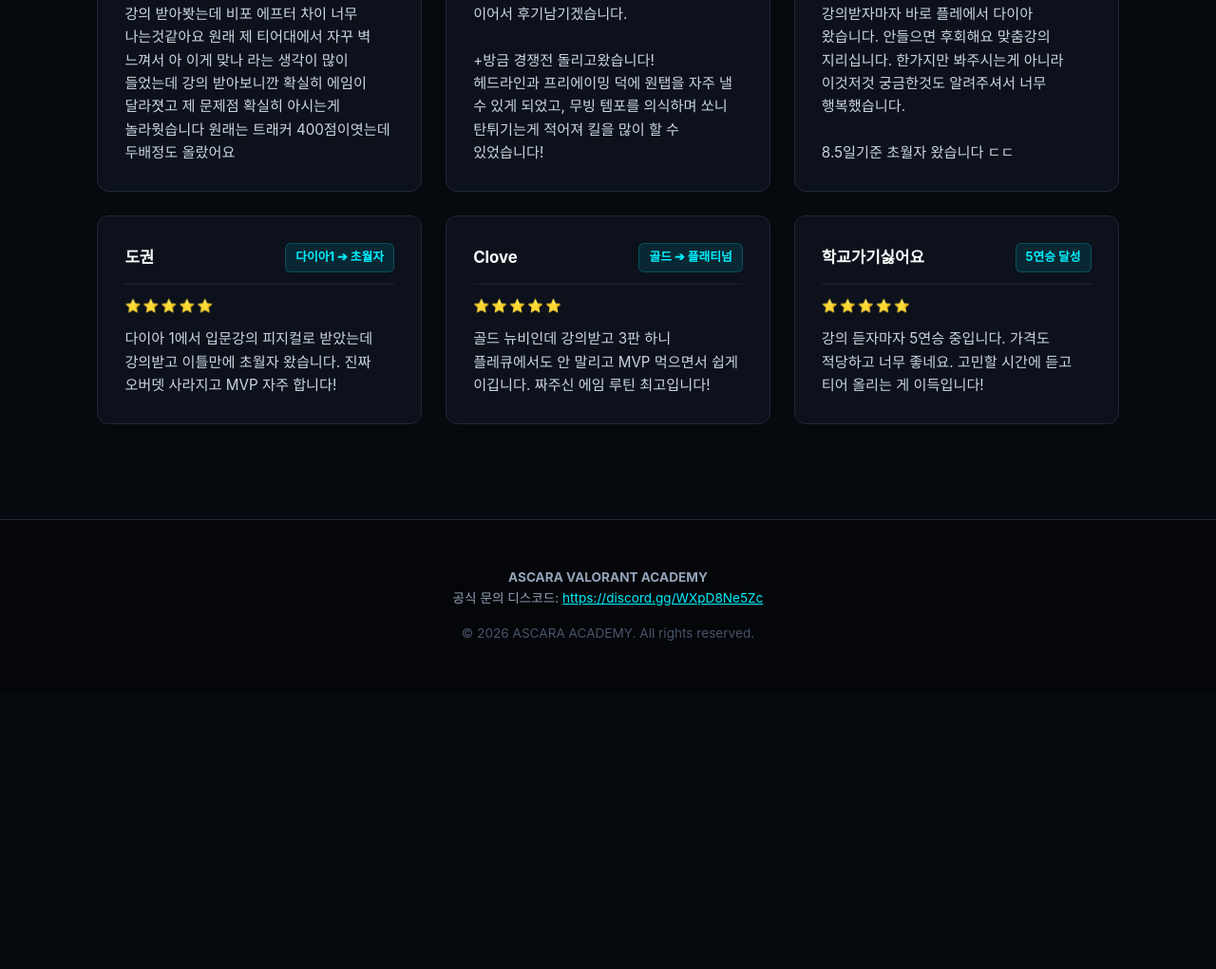
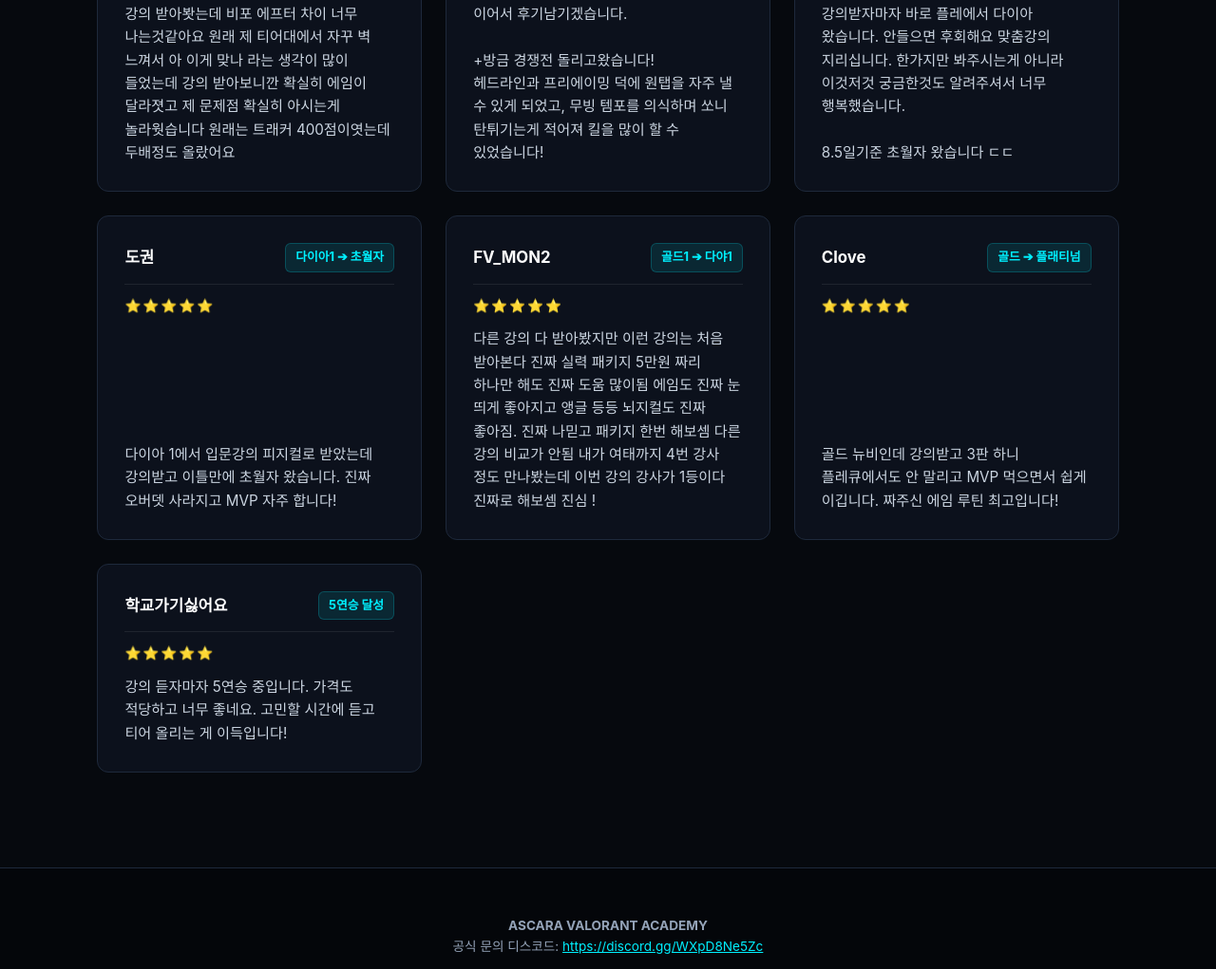
Before and after one commit to ascara-academy/ASCARA-ACADEMY, a plain HTML site: page index.html in a window 1280 px wide. Shown: the part 4345-5366 px from the top of the page at 95% size. Before the commit the page ends 5074 px from the top, so only its background shows below. Drawn offline with Linux system fonts and the light colour scheme.

Commit message:
Update index.html

```diff
--- a/index.html
+++ b/index.html
@@ -888,6 +888,18 @@
         <div class="review-text-content">다이아 1에서 입문강의 피지컬로 받았는데 강의받고 이틀만에 초월자 왔습니다. 진짜 오버뎃 사라지고 MVP 자주 합니다!</div>
       </div>
 
+       <div class="review-card-item">
+        <div>
+          <div class="review-user-info">
+            <span>FV_MON2</span>
+            <span class="review-tier-badge">골드1 ➔ 다야1</span>
+          </div>
+          <div class="review-stars">⭐⭐⭐⭐⭐</div>
+        </div>
+        <div class="review-text-content">다른 강의 다 받아봤지만 이런 강의는 처음 받아본다 진짜 실력 패키지 5만원 짜리
+        하나만 해도 진짜 도움 많이됨 에임도 진짜 눈 띄게 좋아지고 앵글 등등 뇌지컬도 진짜 좋아짐. 진짜 나믿고 패키지 한번 해보셈 다른 강의 비교가 안됨 내가 여태까지 4번 강사 정도 만나봤는데 이번 강의 강사가 1등이다 진짜로 해보셈 진심 !</div>
+      </div>
+
       <div class="review-card-item">
         <div>
           <div class="review-user-info">
```
